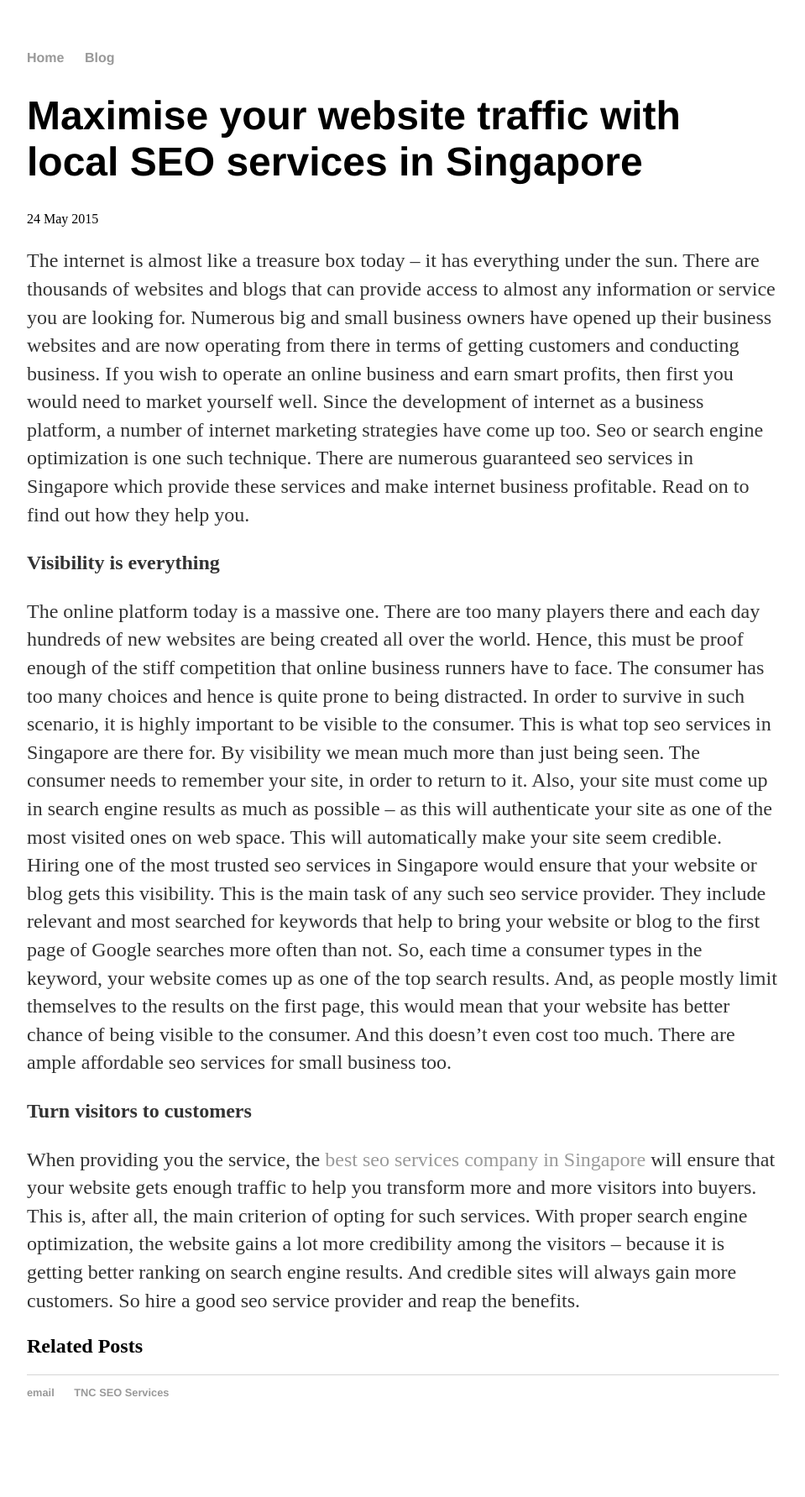
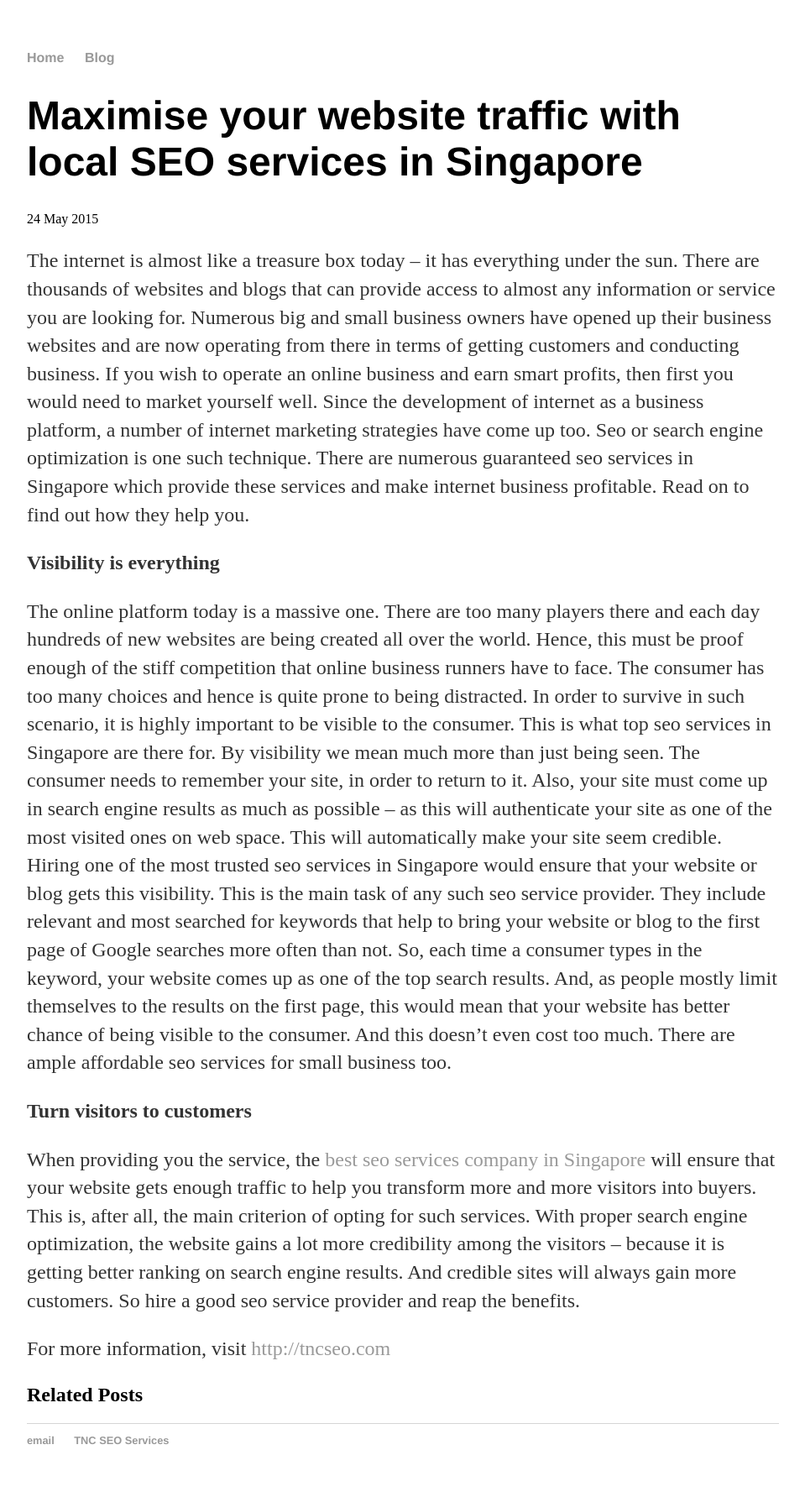
Before and after one commit to NewAgeMarketing/newagemarketing.github.io, a Jekyll site: the page built from _posts/2015-05-24-maximise-your-website-traffic-with-local-seo-services.md, in a window 1280 px wide. Shown: the whole page at 84% size, without its empty margins (160-1119 px from the left). Built offline with Jekyll 4.4.1, drawn with Linux system fonts in a browser that asks for light colours; before the commit the page ends 1726 px from its top, so only the background shows below that.

Commit message:
Update 2015-05-24-maximise-your-website-traffic-with-local-seo-services.md

```diff
--- a/_posts/2015-05-24-maximise-your-website-traffic-with-local-seo-services.md
+++ b/_posts/2015-05-24-maximise-your-website-traffic-with-local-seo-services.md
@@ -15,3 +15,5 @@ By visibility we mean much more than just being seen. The consumer needs to reme
 <b>Turn visitors to customers</b>
 
 When providing you the service, the [best seo services company in Singapore](http://tncseo.com) will ensure that your website gets enough traffic to help you transform more and more visitors into buyers. This is, after all, the main criterion of opting for such services. With proper search engine optimization, the website gains a lot more credibility among the visitors – because it is getting better ranking on search engine results. And credible sites will always gain more customers. So hire a good seo service provider and reap the benefits.
+
+For more information, visit [http://tncseo.com](http://tncseo.com)
```
